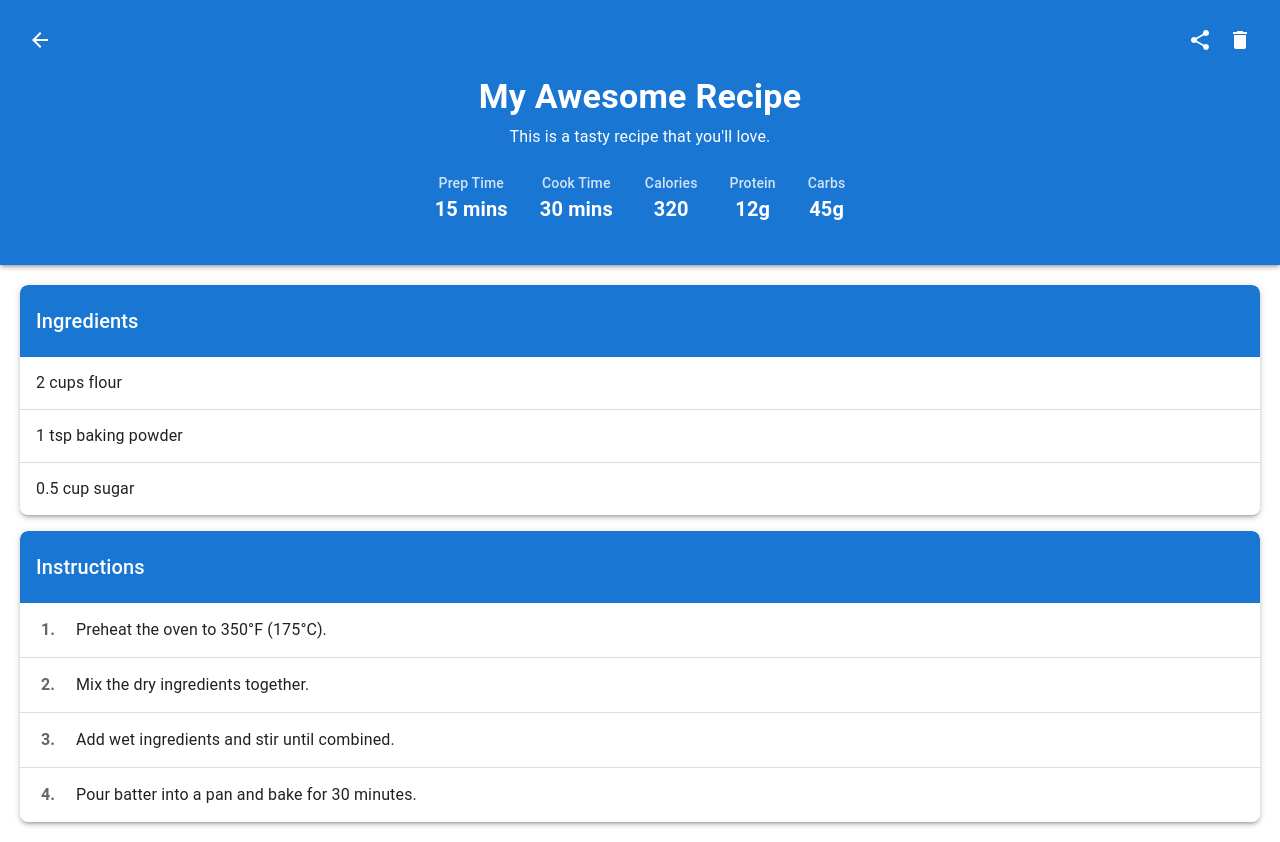
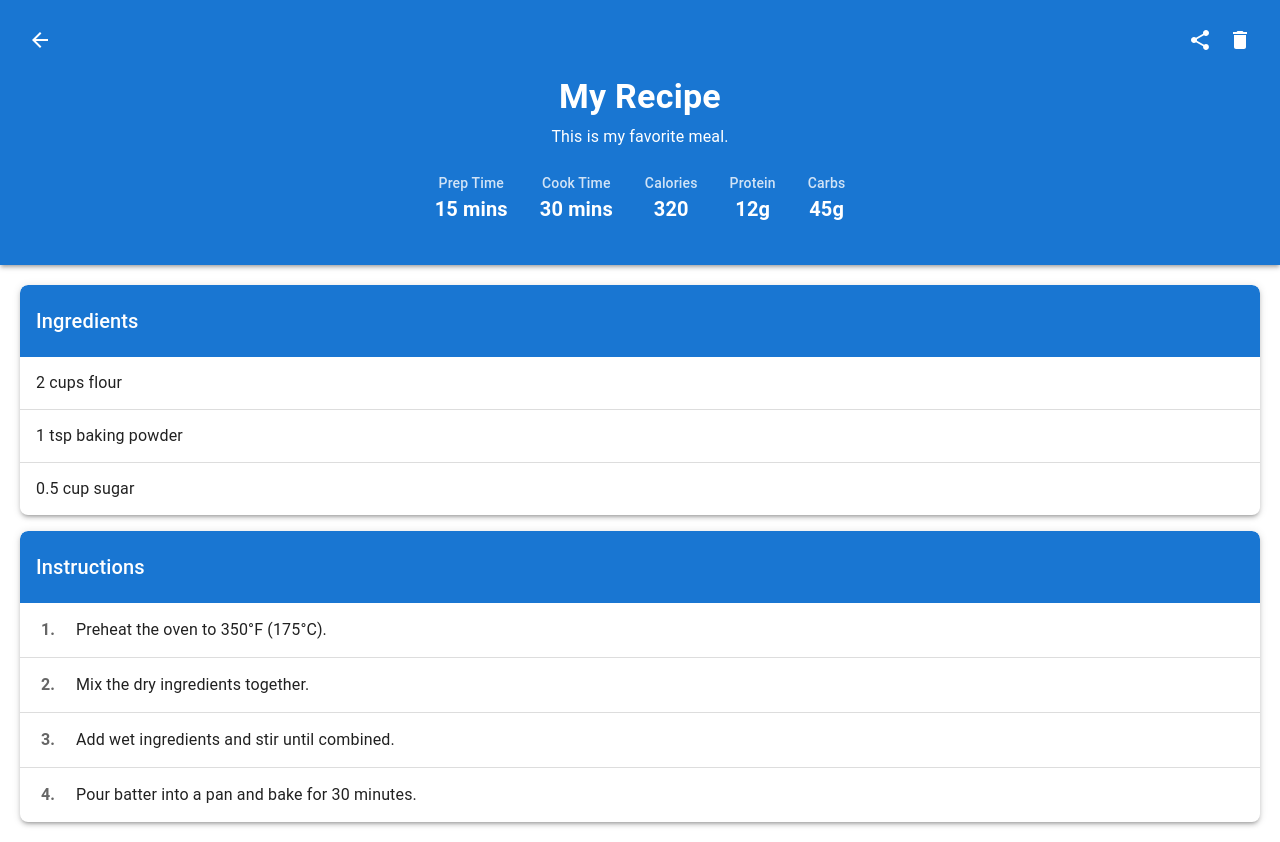
Before and after one commit to castonln/RecipeVault, a React (Vite) app in the folder client/: page /recipe/1 in a window 1280 px wide. Built offline with nearby package versions, Linux system fonts and the light colour scheme; some icons are missing.

Commit message:
Clean up code and added comments

```diff
--- a/client/src/components/RecipePage/RecipeDetails.jsx
+++ b/client/src/components/RecipePage/RecipeDetails.jsx
@@ -1,29 +1,18 @@
+import { ArrowBack, Delete, Share } from '@mui/icons-material';
+import CheckIcon from '@mui/icons-material/Check';
+import EditIcon from '@mui/icons-material/Edit';
+import { Box, FormControl, Grid, IconButton, MenuItem, Select, Stack, TextField, Typography } from '@mui/material';
 import { useState } from 'react';
-import {
-  Paper,
-  Typography,
-  IconButton,
-  TextField,
-  Box,
-  Select,
-  MenuItem,
-  FormControl,
-  Stack,
-  Divider,
-  Grid,
-} from '@mui/material';
-import EditIcon from '@mui/icons-material/Edit';
-import CheckIcon from '@mui/icons-material/Check';
-import { ArrowBack, Delete, Share } from '@mui/icons-material';
 import { useNavigate } from 'react-router-dom';
 import { ROUTES } from '../../utils/router.jsx';
 
 const RecipeDetails = () => {
   const navigate = useNavigate();
+
   const [isEditing, setIsEditing] = useState(false);
 
-  const [title, setTitle] = useState('My Awesome Recipe');
-  const [description, setDescription] = useState("This is a tasty recipe that you'll love.");
+  const [title, setTitle] = useState('My Recipe');
+  const [description, setDescription] = useState("This is my favorite meal.");
   const [prepTime, setPrepTime] = useState('15 mins');
   const [cookTime, setCookTime] = useState('30 mins');
 
@@ -58,8 +47,10 @@ const RecipeDetails = () => {
       textAlign: 'center',
       boxShadow: theme.shadows[3]
     })}>
+
+      {/* Top Menu */}
       <Stack direction='row' sx={{ justifyContent: 'space-between', marginBottom: 2, }}>
-        <IconButton onClick={() => {navigate(ROUTES.RECIPEBOOK.path)}} sx={{ color: 'white' }}>
+        <IconButton onClick={() => { navigate(ROUTES.RECIPEBOOK.path) }} sx={{ color: 'white' }}>
           <ArrowBack />
         </IconButton>
 
@@ -76,6 +67,7 @@ const RecipeDetails = () => {
         </Stack>
       </Stack>
 
+      {/* Title */}
       <Box sx={{ display: 'flex', justifyContent: 'center', alignItems: 'center', position: 'relative', mb: 1 }}>
         {isEditing ? (
           <TextField
@@ -107,7 +99,7 @@ const RecipeDetails = () => {
         )}
       </Box>
 
-
+      {/* Description */}
       <Box sx={{ display: 'flex', justifyContent: 'center', alignItems: 'center', mb: 3 }}>
         {isEditing ? (
           <TextField
@@ -142,6 +134,8 @@ const RecipeDetails = () => {
           marginBottom: 2,
         }}
       >
+
+        {/* Prep Time */}
         <Box>
           <Typography variant="body2" sx={{ color: 'rgba(255, 255, 255, 0.8)', fontWeight: 500 }}>
             Prep Time
@@ -165,6 +159,7 @@ const RecipeDetails = () => {
           )}
         </Box>
 
+        {/* Cook Time */}
         <Box>
           <Typography variant="body2" sx={{ color: 'rgba(255, 255, 255, 0.8)', fontWeight: 500 }}>
             Cook Time
@@ -196,6 +191,7 @@ const RecipeDetails = () => {
           }}
         />
 
+        {/* Calories */}
         <Box>
           <Typography variant="body2" sx={{ color: 'rgba(255, 255, 255, 0.8)', fontWeight: 500 }}>
             Calories
@@ -205,6 +201,7 @@ const RecipeDetails = () => {
           </Typography>
         </Box>
 
+        {/* Protein */}
         <Box>
           <Typography variant="body2" sx={{ color: 'rgba(255, 255, 255, 0.8)', fontWeight: 500 }}>
             Protein
@@ -214,6 +211,7 @@ const RecipeDetails = () => {
           </Typography>
         </Box>
 
+        {/* Carbs */}
         <Box>
           <Typography variant="body2" sx={{ color: 'rgba(255, 255, 255, 0.8)', fontWeight: 500 }}>
             Carbs
--- a/client/src/components/RecipePage/RecipeIngredients.jsx
+++ b/client/src/components/RecipePage/RecipeIngredients.jsx
@@ -1,18 +1,13 @@
-import { useState } from 'react';
-import {
-    Paper,
-    Typography,
-    IconButton,
-    Box
-} from '@mui/material';
-import EditIcon from '@mui/icons-material/Edit';
+import AddIcon from '@mui/icons-material/Add';
 import CheckIcon from '@mui/icons-material/Check';
 import CloseIcon from '@mui/icons-material/Close';
-import AddIcon from '@mui/icons-material/Add';
+import EditIcon from '@mui/icons-material/Edit';
+import { Box, IconButton, Paper, Typography } from '@mui/material';
+import { useState } from 'react';
 import EditIngredientDialog from './EditIngredientDialog';
 
 const RecipeIngredients = () => {
-    // Use structured objects instead of strings for ingredients
+	{/* Temporary Ingredients (will retrieve from database) */}
 	const [ingredients, setIngredients] = useState([
 		{ name: 'flour', quantity: '2', unit: 'cups' },
 		{ name: 'baking powder', quantity: '1', unit: 'tsp' },
@@ -25,39 +20,32 @@ const RecipeIngredients = () => {
 	const [editDialogOpen, setEditDialogOpen] = useState(false);
 	const [ingredientToEdit, setIngredientToEdit] = useState(null);
 
-    // Start editing mode, copy current ingredients to temp state
 	const handleEditClick = () => {
 		setTempIngredients([...ingredients]);
 		setIsEditing(true);
 	};
 
-    // Save all temp ingredients to main ingredients and exit editing mode
 	const handleSaveClick = () => {
 		setIngredients([...tempIngredients]);
 		setIsEditing(false);
 	};
 
-    // Open dialog for editing a specific ingredient
 	const handleEditIngredientClick = (ingredient, index) => {
 		setIngredientToEdit({ ...ingredient, index });
 		setEditDialogOpen(true);
 	};
 
-    // Save changes from dialog back to tempIngredients list
 	const handleIngredientSave = (updatedIngredient) => {
 		if (ingredientToEdit?.index !== undefined) {
-            // Update existing ingredient
 			const updatedList = [...tempIngredients];
 			updatedList[ingredientToEdit.index] = updatedIngredient;
 			setTempIngredients(updatedList);
 		} else {
-            // Add new ingredient
 			setTempIngredients((prev) => [...prev, updatedIngredient]);
 		}
 		setEditDialogOpen(false);
 	};
 
-    // Delete ingredient from tempIngredients list
 	const handleDeleteIngredient = (index) => {
 		const updated = [...tempIngredients];
 		updated.splice(index, 1);
@@ -65,7 +53,7 @@ const RecipeIngredients = () => {
 	};
 
 	const handleAddIngredient = () => {
-        setIngredientToEdit(null); // clear previous
+		setIngredientToEdit(null);
 		setEditDialogOpen(true);
 	};
 
@@ -73,7 +61,7 @@ const RecipeIngredients = () => {
 	return (
 		<>
 			<Paper elevation={3} sx={{ mt: 4, borderRadius: 2, overflow: 'hidden' }}>
-                {/* Blue Banner */}
+				{/* Title */}
 				<Box
 					sx={{
 						backgroundColor: 'primary.main',
--- a/client/src/components/RecipePage/RecipeInstructions.jsx
+++ b/client/src/components/RecipePage/RecipeInstructions.jsx
@@ -1,20 +1,16 @@
-import { useState } from 'react';
-import {
-  Paper,
-  Typography,
-  IconButton,
-  TextField,
-  Box
-} from '@mui/material';
-import EditIcon from '@mui/icons-material/Edit';
+import { DragDropContext, Draggable, Droppable } from '@hello-pangea/dnd';
+import AddIcon from '@mui/icons-material/Add';
 import CheckIcon from '@mui/icons-material/Check';
 import CloseIcon from '@mui/icons-material/Close';
 import DragHandleIcon from '@mui/icons-material/DragHandle';
-import AddIcon from '@mui/icons-material/Add';
-import { DragDropContext, Droppable, Draggable } from '@hello-pangea/dnd';
+import EditIcon from '@mui/icons-material/Edit';
+import { Box, IconButton, Paper, TextField, Typography } from '@mui/material';
+import { useState } from 'react';
 
 const RecipeInstructions = () => {
   const [isEditing, setIsEditing] = useState(false);
+
+  {/* Temporary Instructions (will retrieve from database */}
   const [instructions, setInstructions] = useState([
     'Preheat the oven to 350°F (175°C).',
     'Mix the dry ingredients together.',
@@ -51,7 +47,8 @@ const RecipeInstructions = () => {
 
   return (
     <Paper elevation={3} sx={{ mt: 4, borderRadius: 2, overflow: 'hidden' }}>
-      {/* Blue Banner */}
+
+      {/* Title */}
       <Box
         sx={{
           backgroundColor: 'primary.main',
@@ -120,7 +117,7 @@ const RecipeInstructions = () => {
                               variant="standard"
                               value={step}
                               onChange={(e) => handleInstructionChange(index, e.target.value)}
-                              inputProps={{
+                              slotProps={{
                                 style: {
                                   fontSize: '16px',
                                   lineHeight: '30px',
```
Also changed, not shown: client/src/components/RecipePage/EditIngredientDialog.jsx (+1 -18 lines). Lines whose indentation alone changed are shown as unchanged.
